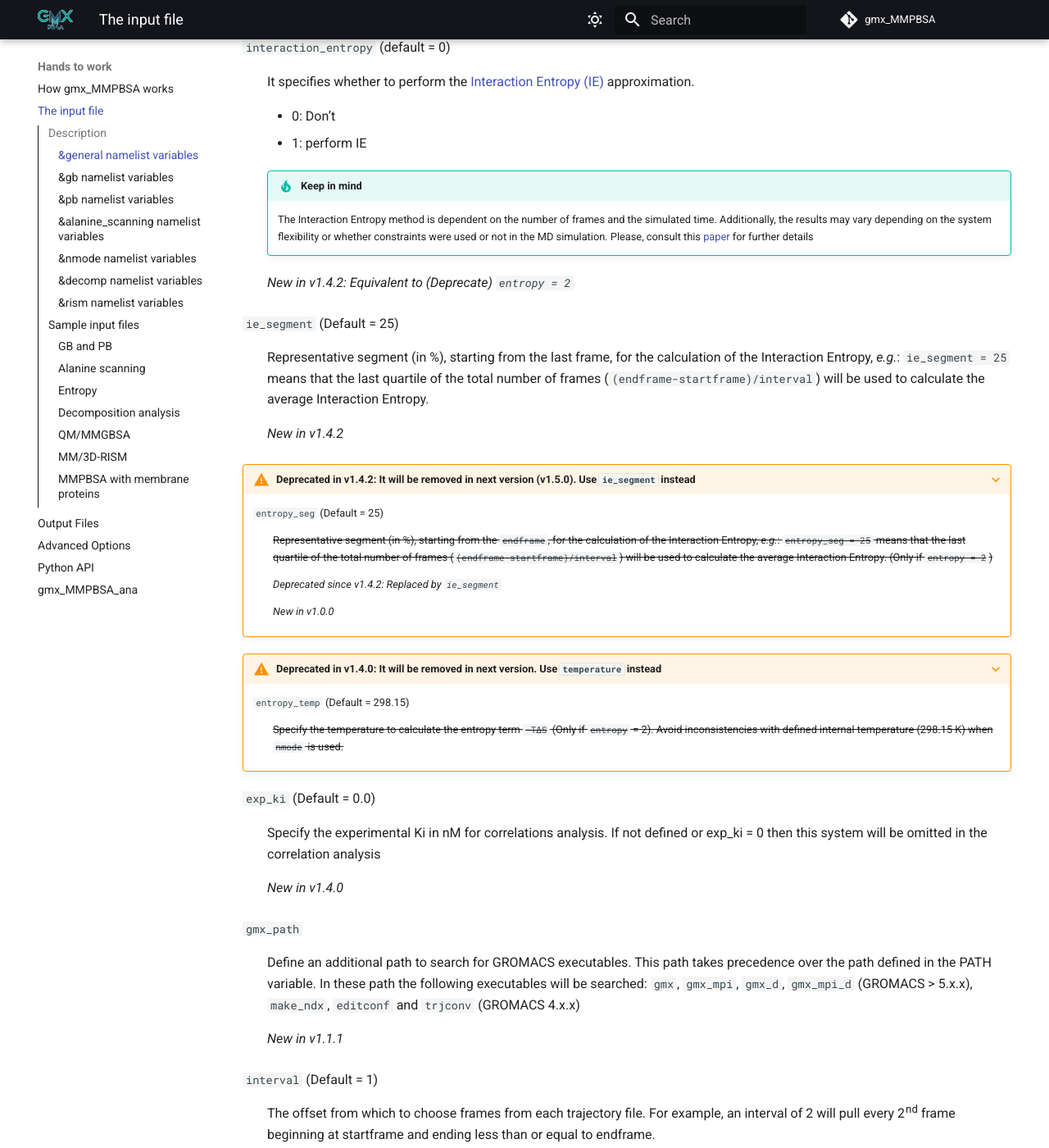
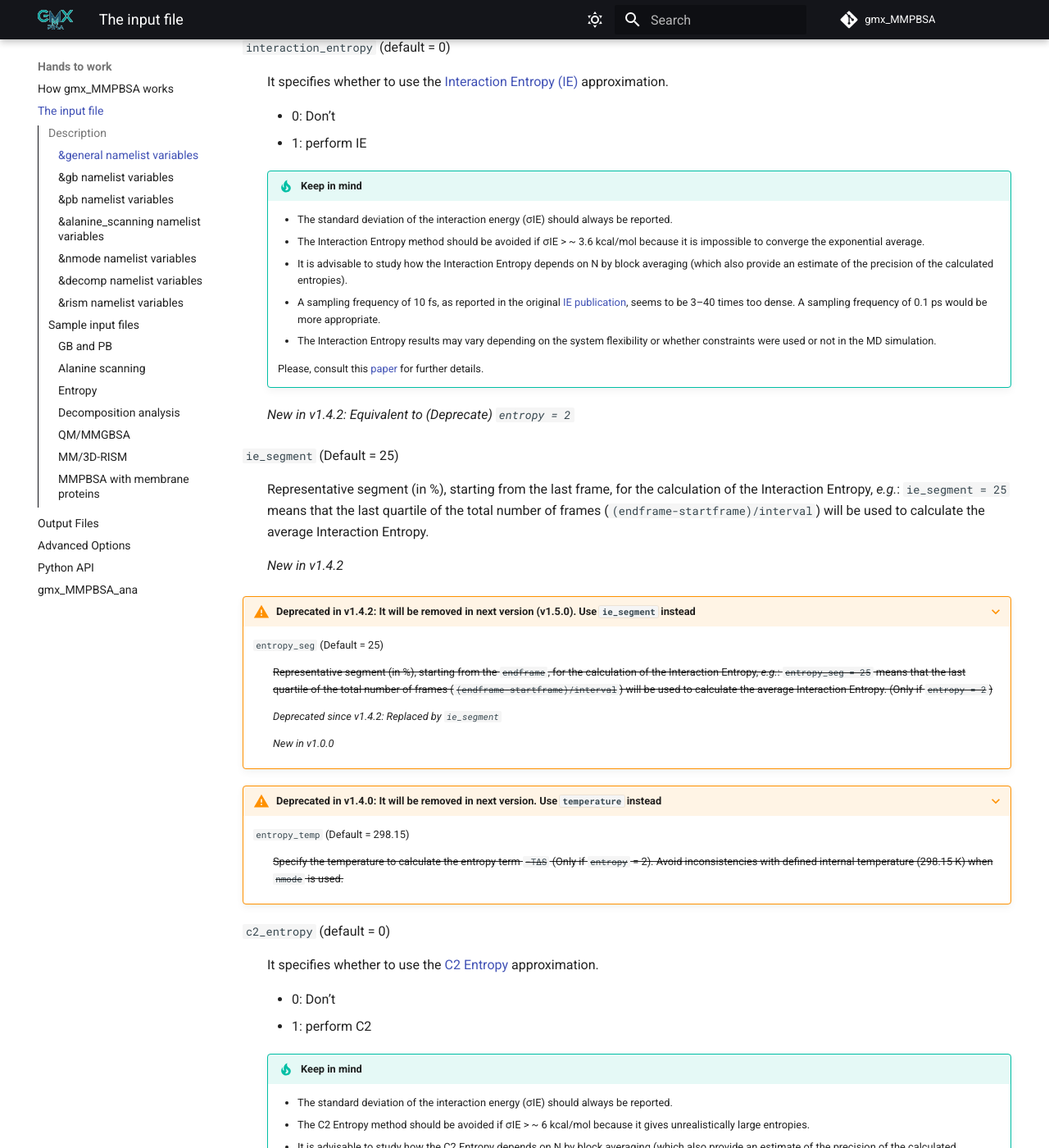
Before and after one commit to Valdes-Tresanco-MS/gmx_MMPBSA, an MkDocs documentation site: the page built from docs/input_file.md, in a window 1280 px wide and 1400 px high, scrolled down 1879 px. Shown: the whole window at 82% size. Built offline with MkDocs 1.6.1 and Material for MkDocs 9.7.7, drawn with Linux system fonts in a browser that asks for light colours; comment, search, counter and statistics services are not loaded; some of the changed text lies outside the part shown.

Commit message:
c2 entropy doc and tutorial

```diff
--- a/docs/input_file.md
+++ b/docs/input_file.md
@@ -84,19 +84,28 @@
         _Changed in v1.0.0: Include Interaction Entropy approximation_
 
 `interaction_entropy` (default = 0)
-:    It specifies whether to perform the [Interaction Entropy (IE)][3] approximation.
+:    It specifies whether to use the [Interaction Entropy (IE)][3] approximation.
 
      * 0: Don’t
      * 1: perform IE
 
     !!! tip "Keep in mind"
-        The Interaction Entropy method is dependent on the number of frames and the simulated time. Additionally,
-        the results may vary depending on the system flexibility or whether constraints were used or not in the MD
-        simulation. Please, consult this [paper][3] for further details
+        - The standard deviation of the interaction energy (σIE) should always be reported.
+        - The Interaction Entropy method should be avoided if σIE > ~ 3.6 kcal/mol because it is impossible to
+        converge the exponential average.
+        - It is advisable to study how the Interaction Entropy depends on N by block averaging (which also provide an
+        estimate of the precision of the calculated entropies).
+        - A sampling frequency of 10 fs, as reported in the original [IE publication][3], seems to be 3–40 times too
+        dense. A sampling frequency of 0.1 ps would be more appropriate.
+        - The Interaction Entropy results may vary depending on the system flexibility or whether constraints were used
+        or not in the MD simulation.
+
+        Please, consult this [paper][10] for further details.
 
     _New in v1.4.2: Equivalent to (Deprecate) `entropy = 2`_
 
   [3]: https://pubs.acs.org/doi/abs/10.1021/jacs.6b02682
+  [10]: https://pubs.acs.org/doi/full/10.1021/acs.jctc.1c00374
 
 
 `ie_segment` (Default = 25)
@@ -123,6 +132,37 @@
     `entropy_temp` (Default = 298.15)
     :    ~~Specify the temperature to calculate the entropy term `−TΔS` (Only if `entropy` = 2). Avoid inconsistencies
           with defined internal temperature (298.15 K) when `nmode` is used.~~
+
+`c2_entropy` (default = 0)
+:    It specifies whether to use the [C2 Entropy][11] approximation.
+
+     * 0: Don’t
+     * 1: perform C2
+
+    !!! tip "Keep in mind"
+        - The standard deviation of the interaction energy (σIE) should always be reported.
+        - The C2 Entropy method should be avoided if σIE > ~ 6 kcal/mol because it gives unrealistically large entropies.
+        - It is advisable to study how the C2 Entropy depends on N by block averaging (which also provide an
+        estimate of the precision of the calculated entropies).
+        - A sampling frequency of 10 fs, seems to be 3–40 times too dense. A sampling frequency of 0.1 ps would be more
+        appropriate.
+        - The C2 Entropy results may vary depending on the system flexibility or whether constraints were used
+        or not in the MD simulation.
+
+        Please, consult this [paper][10] for further details.
+
+    _New in v1.5.0_
+
+  [10]: https://pubs.acs.org/doi/full/10.1021/acs.jctc.1c00374
+  [11]: https://pubs.acs.org/doi/full/10.1021/acs.jctc.8b00418
+
+
+`c2_segment` (Default = 25)
+:    Representative segment (in %), starting from the last frame, for the calculation of the
+     C2 Entropy, _e.g._: `ie_segment = 25` means that the last quartile of the total number of frames
+     (`(endframe-startframe)/interval`) will be used to calculate the C2 Entropy.
+
+    _New in v1.5.0_
 
 `exp_ki` (Default = 0.0)
 :   Specify the experimental Ki in nM for correlations analysis. If not defined or exp_ki = 0 then this system will be
```
Also changed, not shown: docs/examples/Protein_ligand/ST/README.md (+1 -1 lines).
